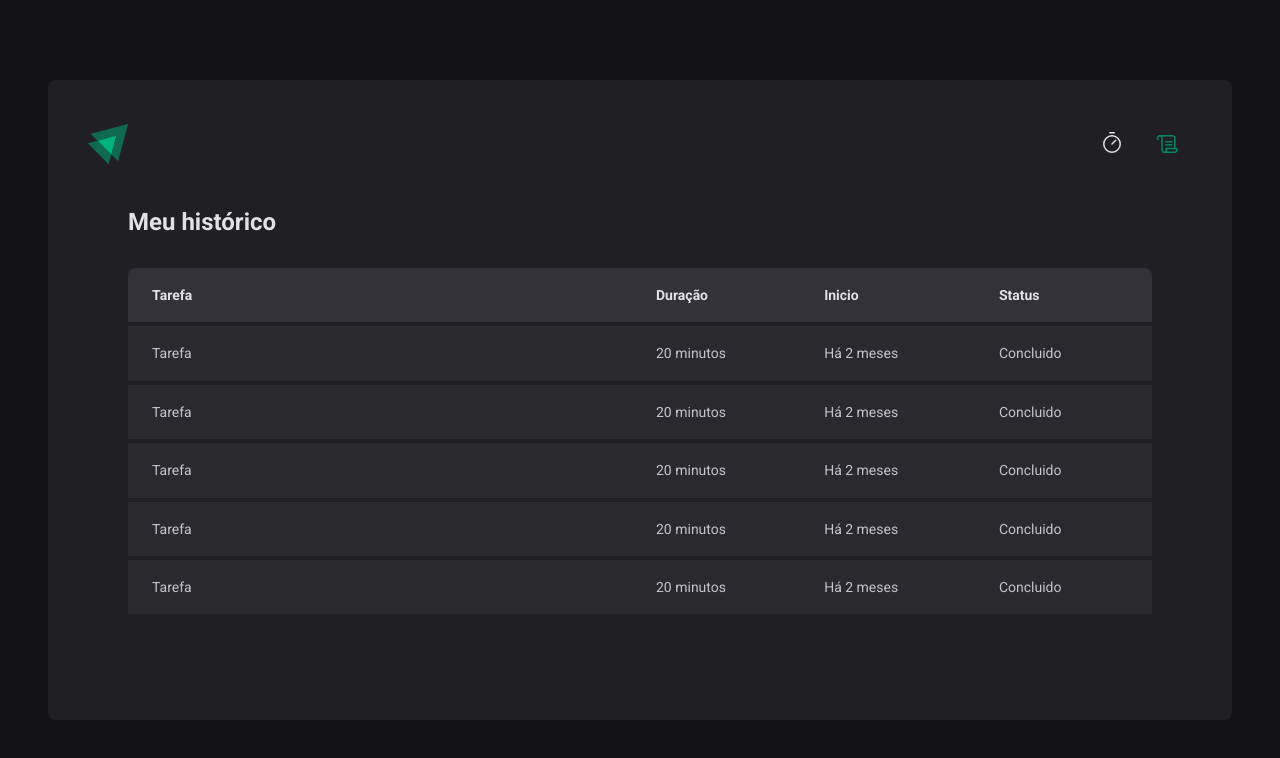
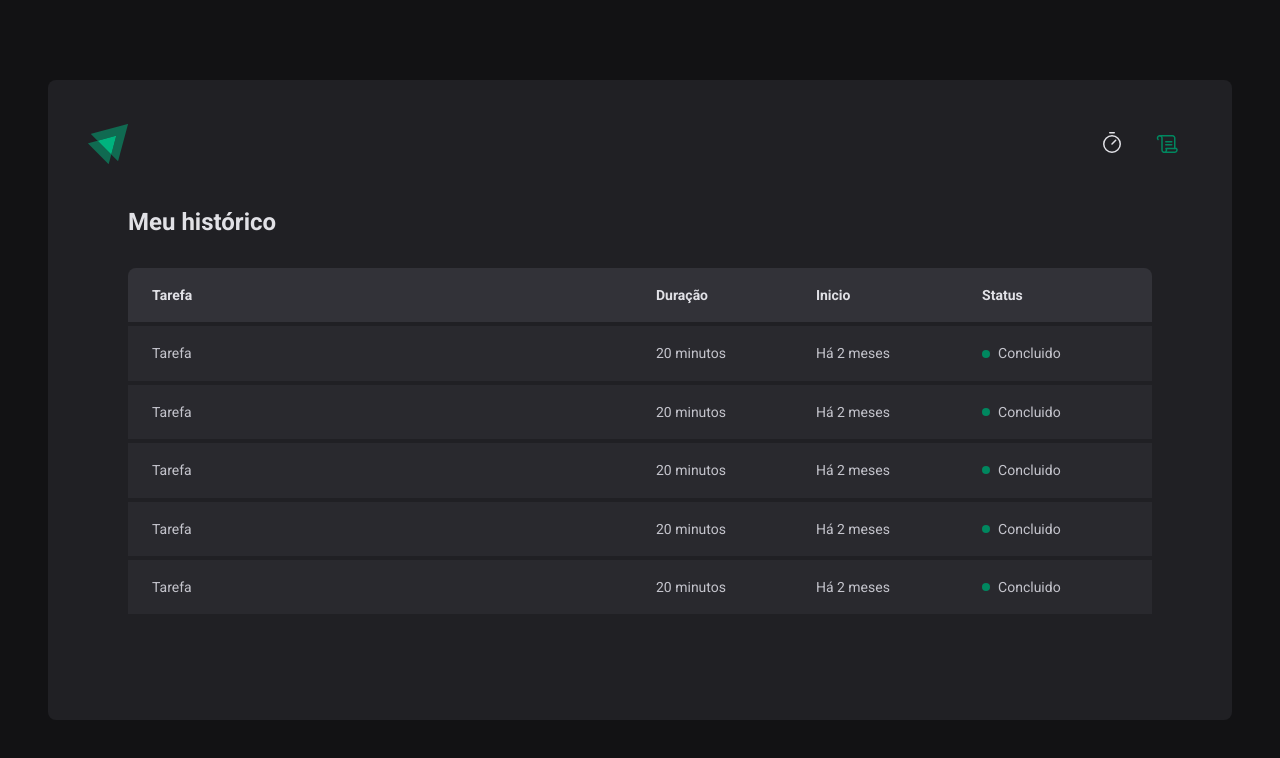
Before and after one commit to leoramos25/pomodoro-timer, a React (Vite) app: page /history in a window 1280 px wide. Shown: the top 758 px of the page. Built offline with nearby package versions, Linux system fonts and the light colour scheme.

Commit message:
added status component

```diff
--- a/src/pages/History/index.tsx
+++ b/src/pages/History/index.tsx
@@ -1,4 +1,4 @@
-import { HistoryContainer, HistoryList } from './styles'
+import { HistoryContainer, HistoryList, Status } from './styles'
 
 export function History() {
   return (
@@ -20,31 +20,41 @@
               <td>Tarefa</td>
               <td>20 minutos</td>
               <td>Há 2 meses</td>
-              <td>Concluido</td>
+              <td>
+                <Status statusColor="green">Concluido</Status>
+              </td>
             </tr>
             <tr>
               <td>Tarefa</td>
               <td>20 minutos</td>
               <td>Há 2 meses</td>
-              <td>Concluido</td>
+              <td>
+                <Status statusColor="green">Concluido</Status>
+              </td>
             </tr>
             <tr>
               <td>Tarefa</td>
               <td>20 minutos</td>
               <td>Há 2 meses</td>
-              <td>Concluido</td>
+              <td>
+                <Status statusColor="green">Concluido</Status>
+              </td>
             </tr>
             <tr>
               <td>Tarefa</td>
               <td>20 minutos</td>
               <td>Há 2 meses</td>
-              <td>Concluido</td>
+              <td>
+                <Status statusColor="green">Concluido</Status>
+              </td>
             </tr>
             <tr>
               <td>Tarefa</td>
               <td>20 minutos</td>
               <td>Há 2 meses</td>
-              <td>Concluido</td>
+              <td>
+                <Status statusColor="green">Concluido</Status>
+              </td>
             </tr>
           </tbody>
         </table>
--- a/src/pages/History/styles.ts
+++ b/src/pages/History/styles.ts
@@ -60,3 +60,26 @@
     }
   }
 `
+const STATUS_COLOR = {
+  yellow: 'yellow-500',
+  green: 'green-500',
+  red: 'red-500',
+} as const
+
+interface StatusProps {
+  statusColor: keyof typeof STATUS_COLOR
+}
+
+export const Status = styled.span<StatusProps>`
+  display: flex;
+  align-items: center;
+  gap: 0.5rem;
+
+  &::before {
+    content: '';
+    width: 0.5rem;
+    height: 0.5rem;
+    border-radius: 100%;
+    background: ${(props) => props.theme[STATUS_COLOR[props.statusColor]]};
+  }
+`
```
